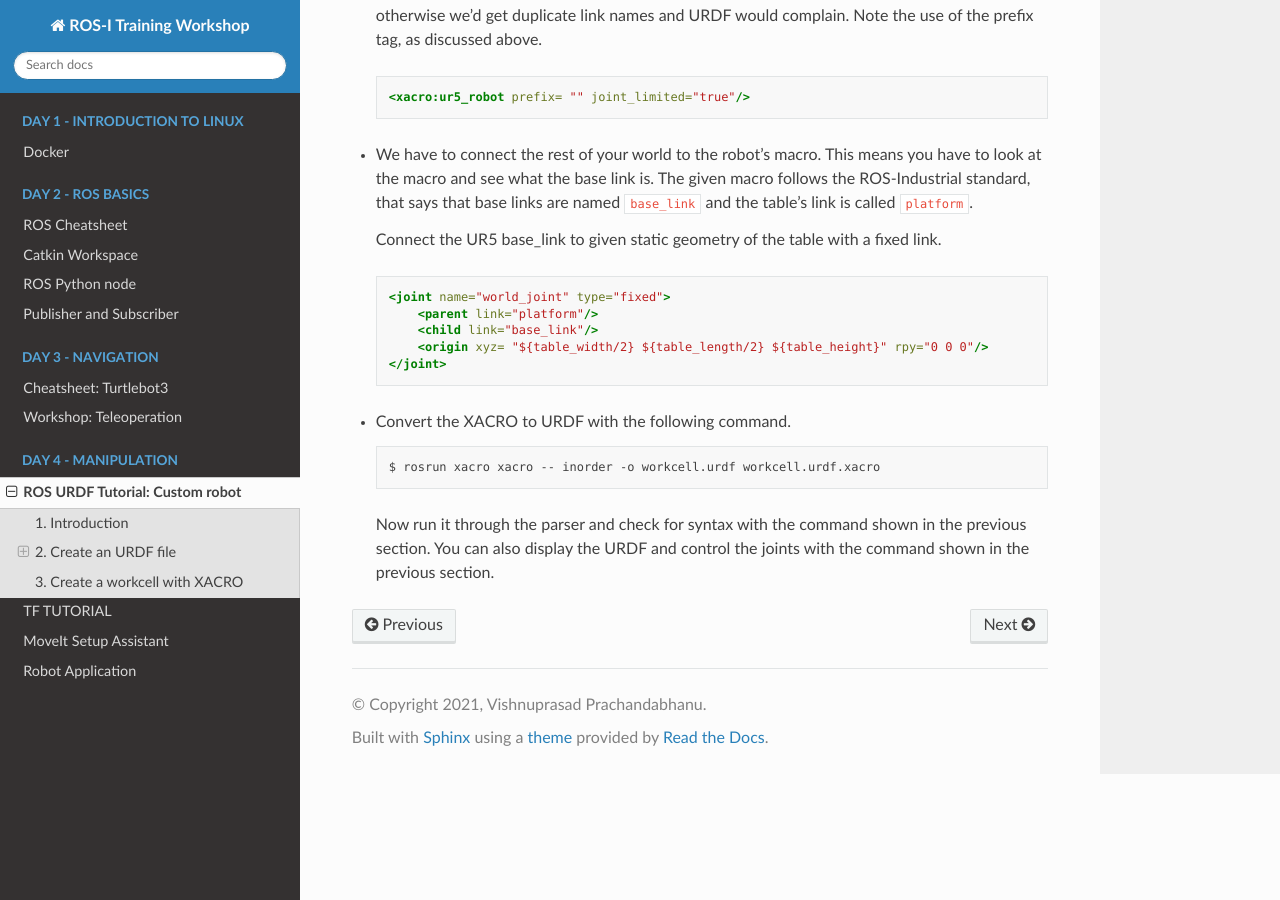
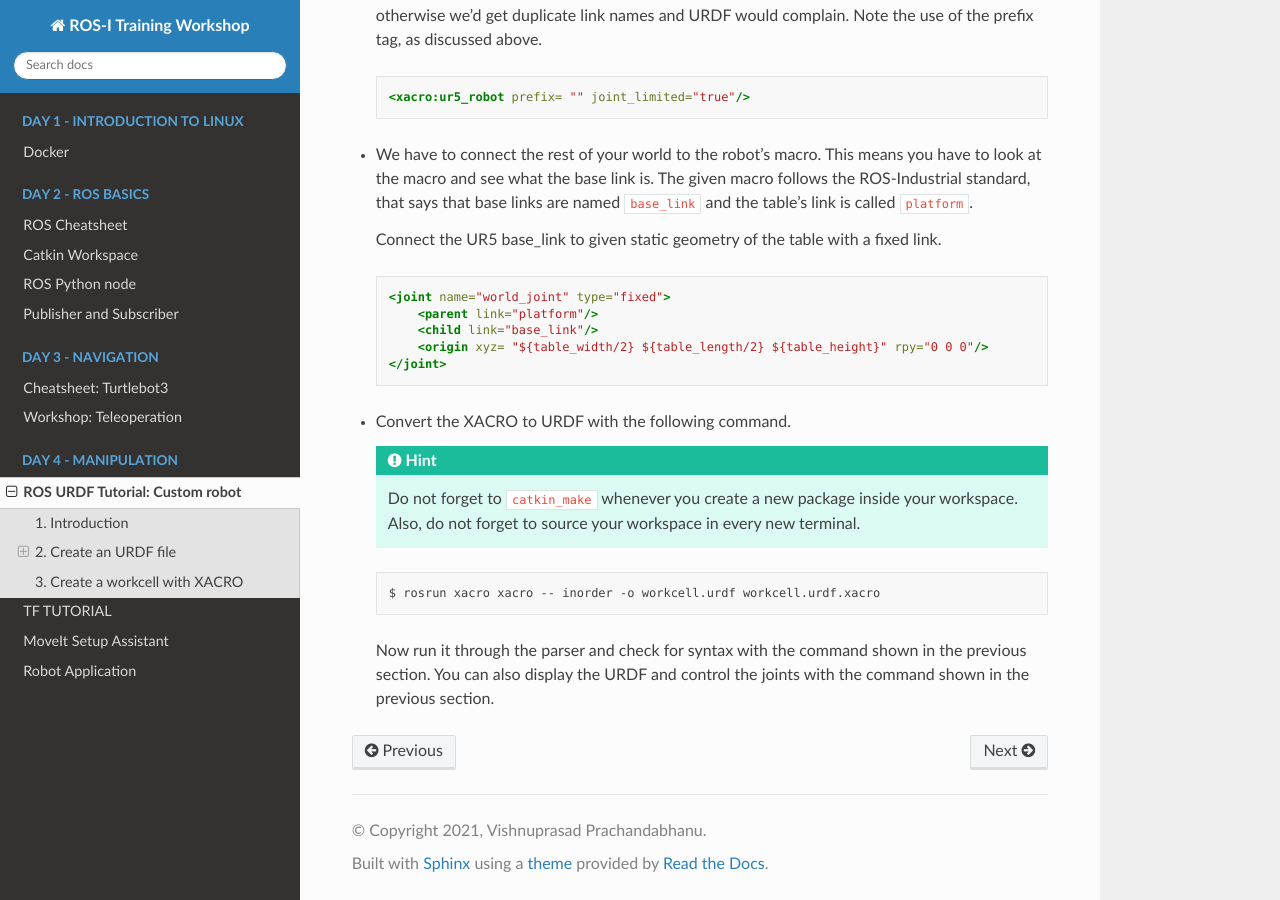
Before and after one commit to ROSinTraining/documentation, a Sphinx documentation site: the page built from workshop/source/_source/day4/urdf_tutorial.rst, in a window 1280 px wide and 900 px high, scrolled down 4487 px. Built offline with Sphinx 7.4.7 and the Read the Docs theme 2.0.0, drawn with Linux system fonts in a browser that asks for light colours.

Commit message:
added hint

```diff
--- a/workshop/source/_source/day4/urdf_tutorial.rst
+++ b/workshop/source/_source/day4/urdf_tutorial.rst
@@ -204,6 +204,11 @@ In this exercise, we'll mount a UR5 robot on a table using XACRO tools.
 
 * Convert the XACRO to URDF with the following command.
 
+  .. hint::
+
+    Do not forget to ``catkin_make`` whenever you create a new package inside your workspace.
+    Also, do not forget to source your workspace in every new terminal.
+
   .. code-block:: bash
 
     $ rosrun xacro xacro -- inorder -o workcell.urdf workcell.urdf.xacro
```
